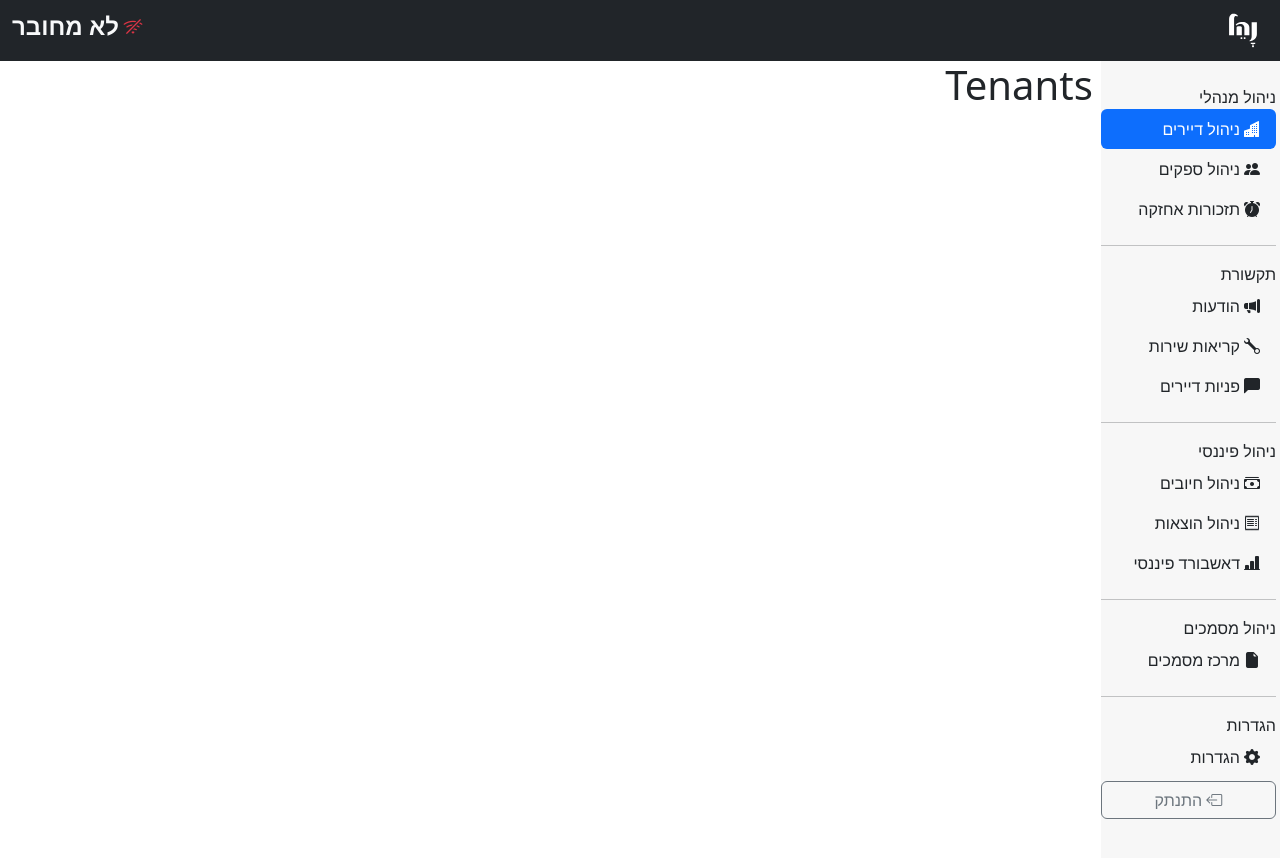
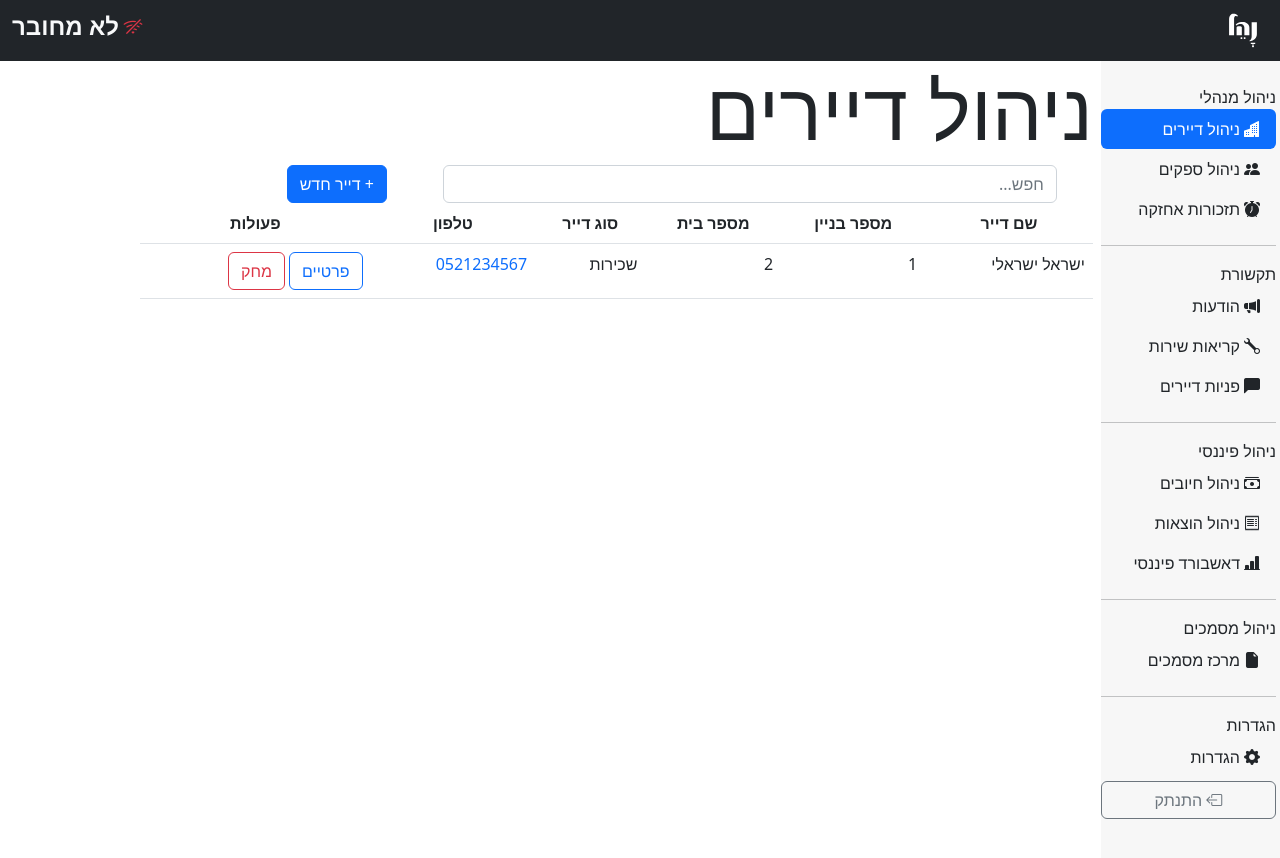
Before and after one commit to thesamirkhoury/HOA-Managment, a React (Create React App) app in the folder frontend/managers/: page /tenants in a window 1280 px wide. Shown: the top 858 px of the page. Built offline with nearby package versions, Linux system fonts and the light colour scheme.

Commit message:
Tenants Page Static Data

```diff
--- a/frontend/managers/src/pages/Tenants.jsx
+++ b/frontend/managers/src/pages/Tenants.jsx
@@ -1,10 +1,72 @@
-import React from "react";
+import React, { useState } from "react";
+
+//bootstrap components
+import Form from "react-bootstrap/Form";
+import Button from "react-bootstrap/Button";
+import Table from "react-bootstrap/Table";
+//bootstrap spacing
+import Row from "react-bootstrap/Row";
+import Col from "react-bootstrap/Col";
+//modals
+import TenantDetails from "../components/modals/TenantDetails";
 
 function Tenants() {
   return (
-    <div>
-      <h1>Tenants</h1>
-    </div>
+    <>
+      {/* Page Name */}
+      <h1 className="display-1">ניהול דיירים</h1>
+      {/* Search Bar */}
+      <Row className="ms-md-2">
+        <Col xs={7} md={6} lg={8} xxl={15}>
+          <Form>
+            <Form.Control
+              type="search"
+              placeholder="חפש..."
+              className="ms-3 ms-md-3"
+            ></Form.Control>
+          </Form>
+        </Col>
+        <Col xs={5} md={4} lg={3}>
+          <Button className="ms-4 ms-md-5">+ דייר חדש</Button>
+        </Col>
+      </Row>
+      {/* Table */}
+      <Table responsive hover>
+        <thead className="text-center">
+          <tr>
+            <th>שם דייר</th>
+            <th>מספר בניין</th>
+            <th>מספר בית</th>
+            <th>סוג דייר</th>
+            <th>טלפון</th>
+            <th>פעולות</th>
+          </tr>
+        </thead>
+        <tbody>
+          {/* //! Placeholder text */}
+          <tr>
+            <td>ישראל ישראלי</td>
+            <td>1</td>
+            <td>2</td>
+            <td>שכירות</td>
+            <td>
+              <a href="tel:+9720521234567" className="text-decoration-none">
+                0521234567
+              </a>
+            </td>
+            <td>
+              <Button
+                variant="outline-primary"
+                className="me-md-1 mb-1 mb-md-0"
+              >
+                פרטיים
+              </Button>
+              <Button variant="outline-danger">מחק</Button>
+            </td>
+          </tr>
+        </tbody>
+      </Table>
+    </>
   );
 }
 
```
